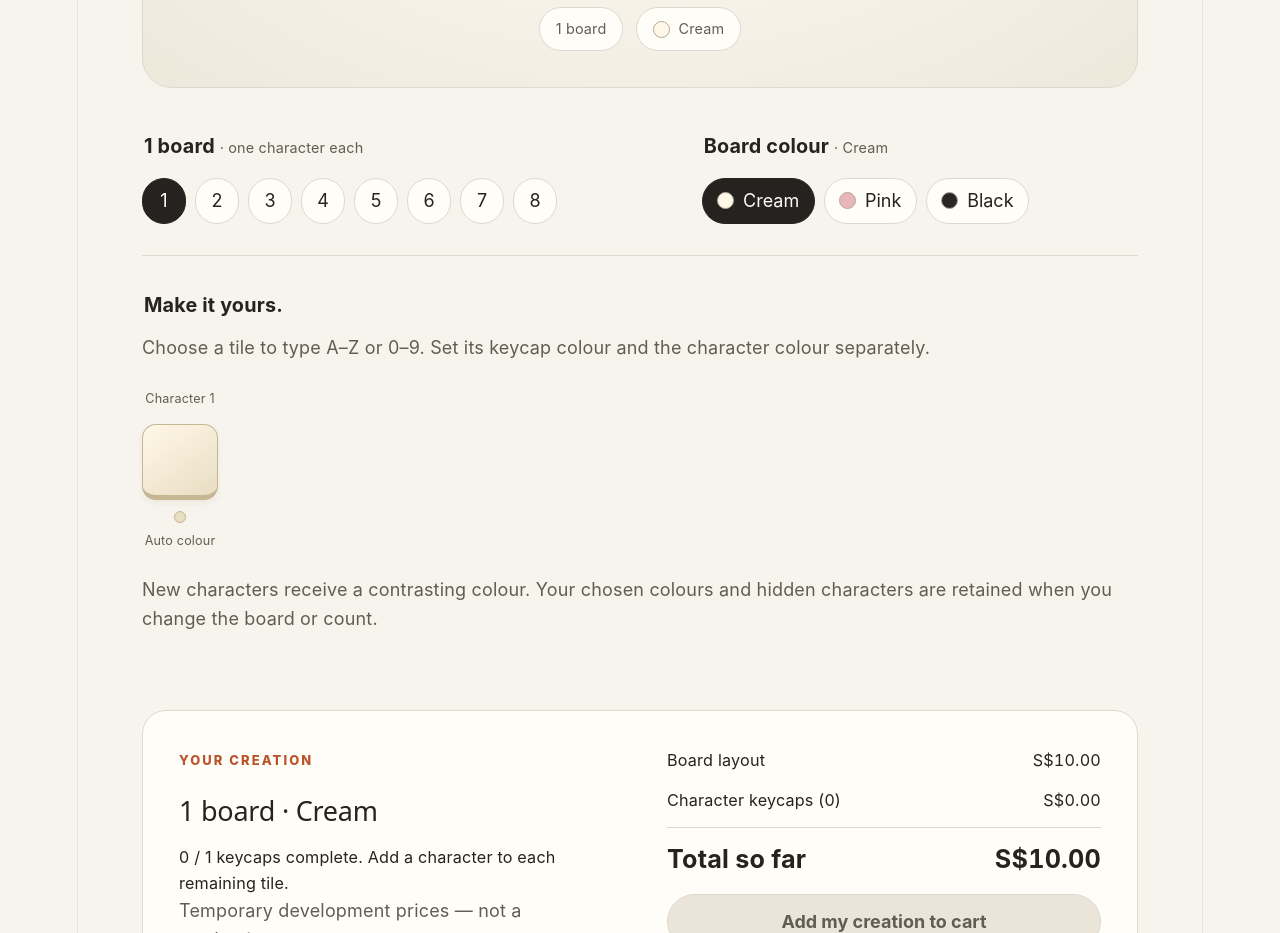
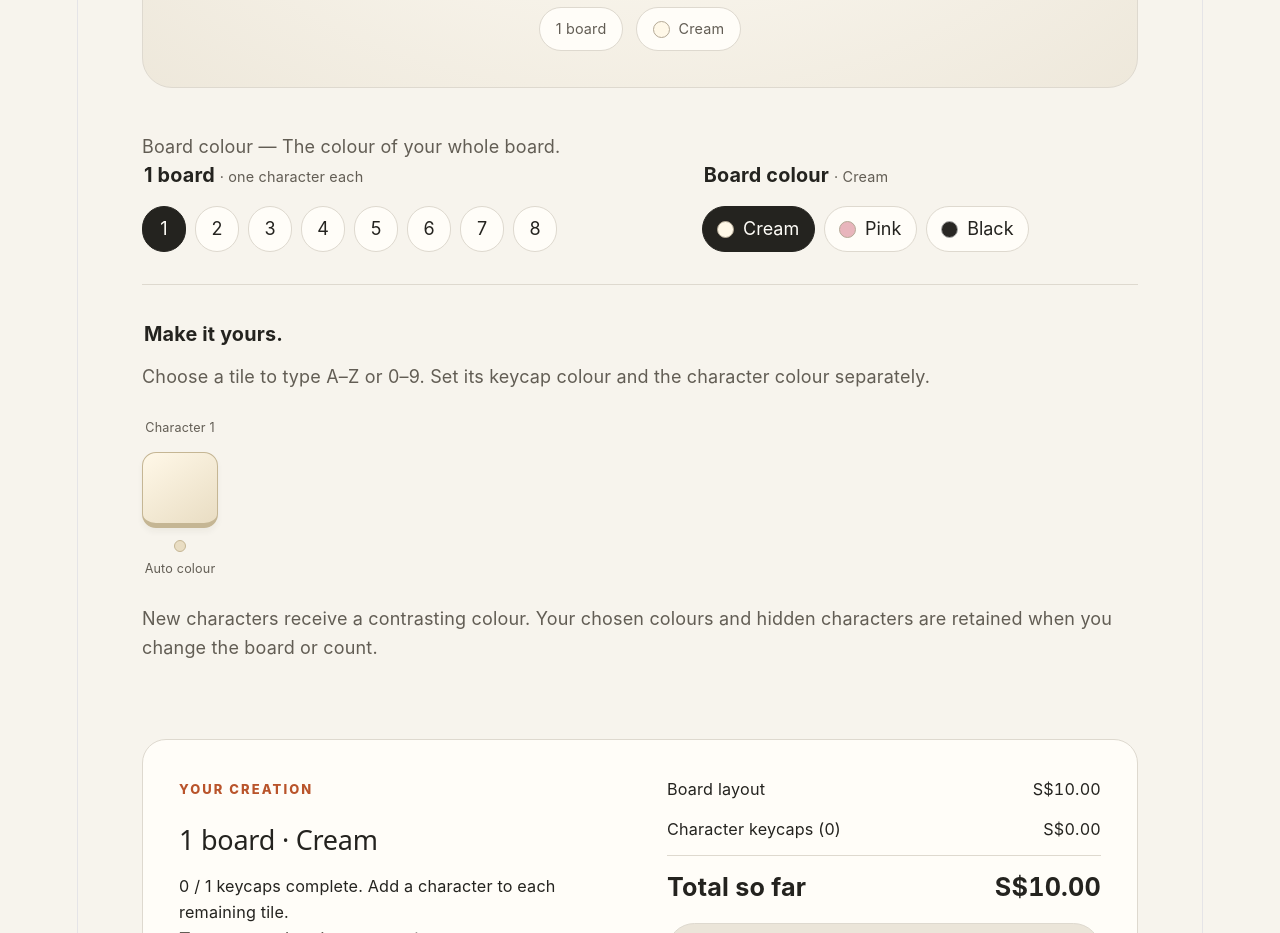
Before and after one commit to jyqyy2/beanforge3d, a React (Vite) app: page /studio/keycaps in a window 1280 px wide. Shown: the part 880-1813 px from the top of the page. Built offline with nearby package versions, Linux system fonts and the light colour scheme.

Commit message:
clarify board keycap and character colour controls

```diff
--- a/src/pages/KeycapStudioPage.tsx
+++ b/src/pages/KeycapStudioPage.tsx
@@ -134,6 +134,7 @@ function KeycapStudioEditor({ editIdentity, savedConfiguration }: { editIdentity
       </section>}
       <KeycapPreview configuration={configuration} activeIndex={activeIndex} />
       <section className="studio-options" aria-label="Design your keycaps">
+        <p className="studio-note">Board colour — The colour of your whole board.</p>
         <div className="studio-settings"><fieldset><legend>{count} {count === 1 ? 'board' : 'boards'} <span>· one character each</span></legend><div className="studio-choices">{Array.from({length: 8}, (_, i) => i + 1).map((amount) => <button type="button" key={amount} aria-pressed={count === amount} aria-label={`${amount} ${amount === 1 ? 'board' : 'boards'}`} onClick={() => { setCount(amount); setActiveIndex(null); setMessage('') }}>{amount}</button>)}</div></fieldset><fieldset><legend>Board colour <span>· {colour}</span></legend><div className="studio-choices">{colours.map((option) => <button type="button" key={option} aria-pressed={colour === option} onClick={() => { setColour(option); setMessage('') }}><span className="studio-swatch" data-colour={option} aria-hidden="true" />{option}</button>)}</div></fieldset></div>
         <fieldset aria-describedby="studio-characters-help">
           <legend>Make it yours.</legend>
@@ -164,6 +165,7 @@ function KeycapStudioEditor({ editIdentity, savedConfiguration }: { editIdentity
             }}>
               <div className="palette-heading"><strong>Character {selectedIndex + 1}</strong><span>{characters[selectedIndex].character || 'Choose a character'}</span></div>
               <p id="character-palette-label">Keycap colour</p>
+              <p className="studio-note">The colour of this keycap.</p>
               <div className="studio-choices" role="group" aria-labelledby="character-palette-label">
                 {characterColours.map((option) => (
                   <button type="button" key={option}
@@ -177,6 +179,7 @@ function KeycapStudioEditor({ editIdentity, savedConfiguration }: { editIdentity
                 ))}
               </div>
               <p id="symbol-palette-label">Character colour</p>
+              <p className="studio-note">The colour of the character on this keycap.</p>
               <div className="studio-choices" role="group" aria-labelledby="symbol-palette-label">
                 <button type="button" aria-pressed={characters[selectedIndex].characterColour === undefined}
                   onClick={() => {
```
